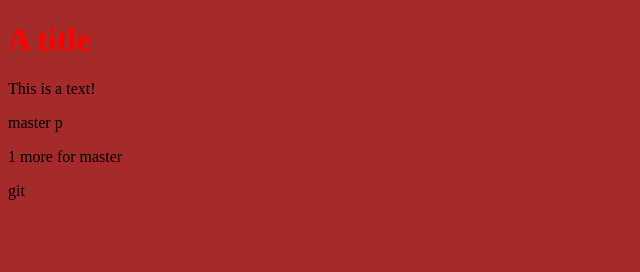
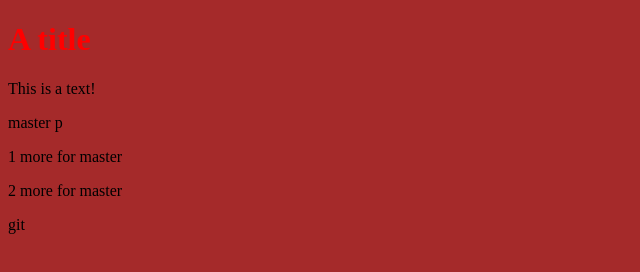
Before and after one commit to Alexino12/MyApp, a plain HTML site: page index.html in a window 1280 px wide. Shown: the full height of the page, 0-640 px from the left. Drawn offline with Linux system fonts and the light colour scheme.

Commit message:
more for master

```diff
--- a/index.html
+++ b/index.html
@@ -14,6 +14,7 @@
     <p>This is a text!</p>
     <p>master p</p>
     <p>1 more for master</p>
+    <p>2 more for master</p>
 </body>
 
 </html>git
```
